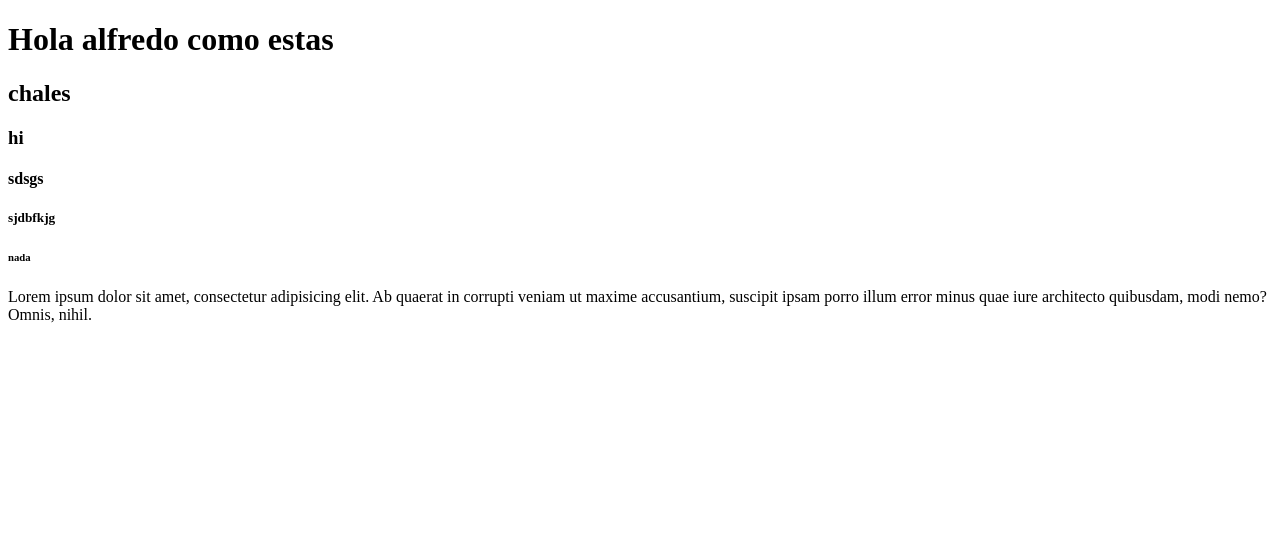
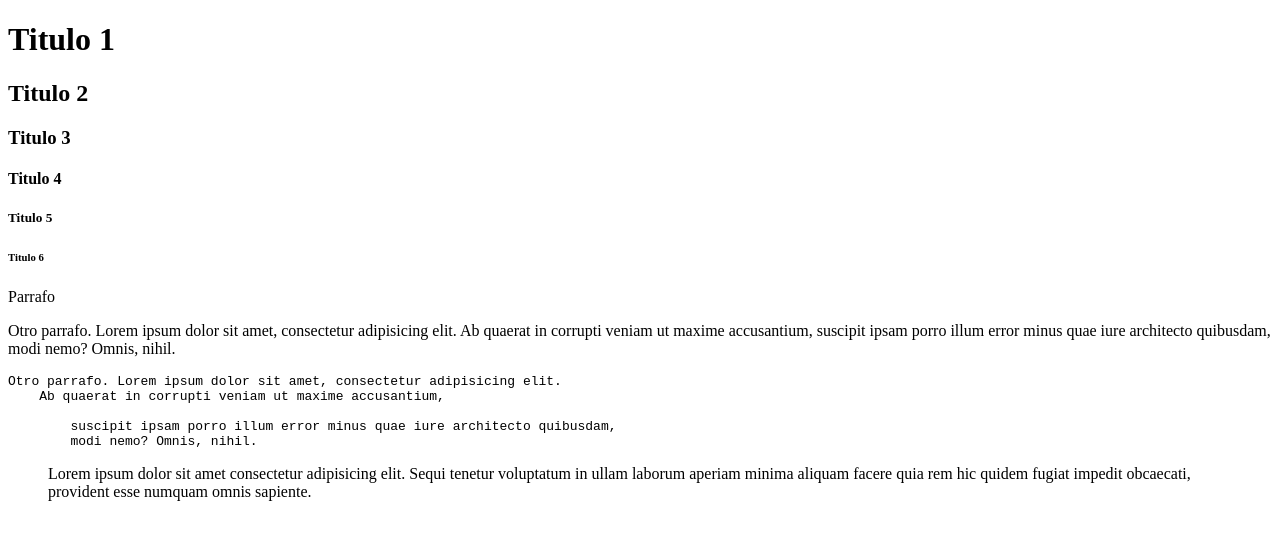
Before and after one commit to ozoteref/codellege1, a plain HTML site: page prueba1.html in a window 1280 px wide. Drawn offline with Linux system fonts and the light colour scheme.

Commit message:
modificacion de html en rama dev

```diff
--- a/prueba1.html
+++ b/prueba1.html
@@ -5,15 +5,27 @@
     <title>Document</title>
 </head>
 <body>
-    <h1>Hola alfredo como estas</h1>
-    <h2>chales</h2>
-    <h3>hi</h3>
-    <h4>sdsgs</h4>
-    <h5>sjdbfkjg</h5>
-    <h6>nada</h6>
-    <p>Lorem ipsum dolor sit amet, consectetur adipisicing elit.
+    <h1>Titulo 1</h1>
+    <h2>Titulo 2</h2>
+    <h3>Titulo 3</h3>
+    <h4>Titulo 4</h4>
+    <h5>Titulo 5</h5>
+    <h6>Titulo 6</h6>
+    <p>Parrafo</p>
+
+    <p>Otro parrafo. Lorem ipsum dolor sit amet, consectetur adipisicing elit.
         Ab quaerat in corrupti veniam ut maxime accusantium,
         suscipit ipsam porro illum error minus quae iure architecto quibusdam,
         modi nemo? Omnis, nihil.</p>
+
+    <pre>Otro parrafo. Lorem ipsum dolor sit amet, consectetur adipisicing elit.
+    Ab quaerat in corrupti veniam ut maxime accusantium,
+
+        suscipit ipsam porro illum error minus quae iure architecto quibusdam,
+        modi nemo? Omnis, nihil.</pre> <!-- Estilo preformateado ubicandode en la totalidad del navegador -->
+
+    <blockquote>Lorem ipsum dolor sit amet consectetur adipisicing elit. Sequi tenetur voluptatum in ullam
+        laborum aperiam minima aliquam facere quia rem hic quidem fugiat impedit obcaecati,
+        provident esse numquam omnis sapiente.</blockquote> <!-- Genera el texto en bloque central en el navegador -->
 </body>
 </html>
```
